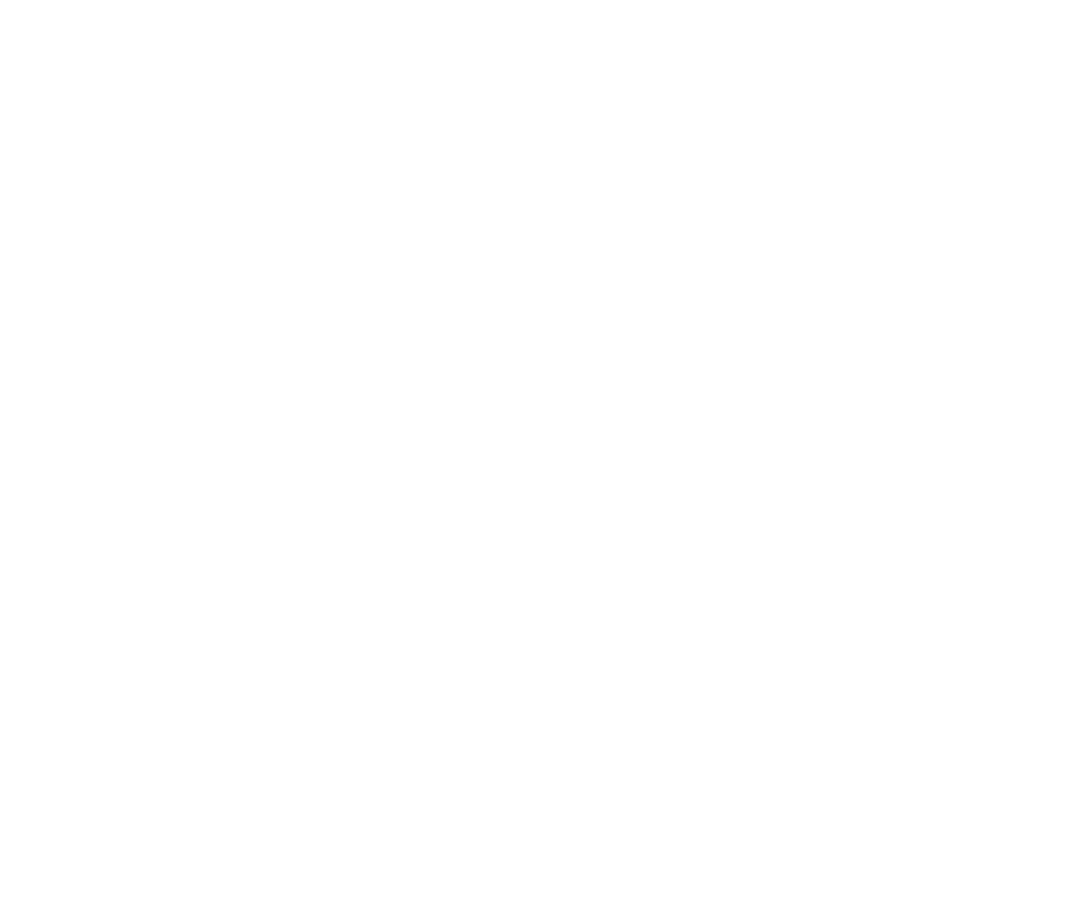
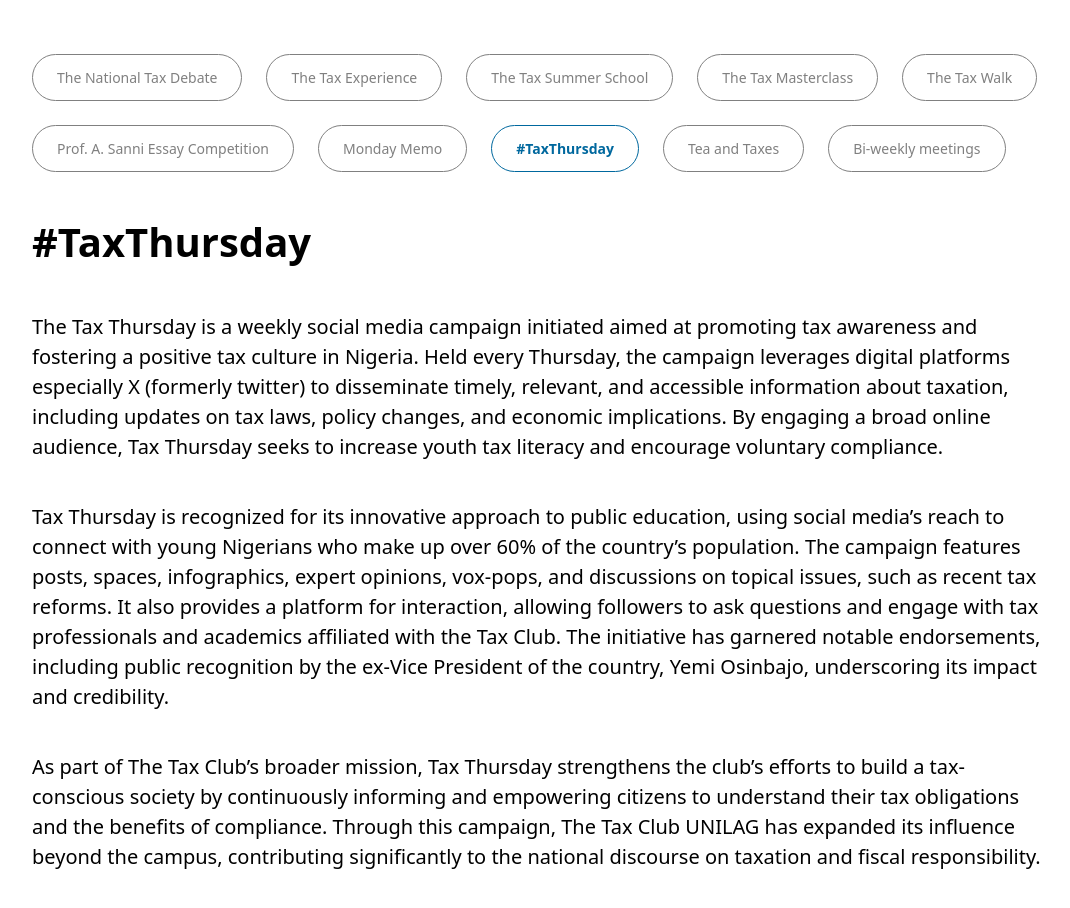
Before and after one commit to unilagtaxclub/TheTaxClub, a React (Vite) app: page /programmes/tt in a window 1280 px wide. Before the commit this address had no page. Shown: the part 152-1060 px from the top of the page, without its empty margins (96-1166 px from the left). Before the commit the page ends 800 px from the top, so only its background shows below. Built offline with nearby package versions, Linux system fonts and the light colour scheme.

Commit message:
designed tt page

```diff
--- a/src/App.tsx
+++ b/src/App.tsx
@@ -15,6 +15,7 @@
 import Ttw from "./pages/programmes/ttw";
 import Pasec from "./pages/programmes/pasec";
 import Mm from "./pages/programmes/mm";
+import Tt from "./pages/programmes/tt";
 
 const App = () => {
   const router = createBrowserRouter([
@@ -35,6 +36,7 @@
     { path: "/programmes/ttw", element: <Ttw /> },
     { path: "/programmes/pasec", element: <Pasec /> },
     { path: "/programmes/mm", element: <Mm /> },
+    { path: "/programmes/tt", element: <Tt /> },
   ]);
 
   return (
--- /dev/null
+++ b/src/pages/programmes/tt/index.tsx
@@ -0,0 +1,73 @@
+import { NavLink } from "react-router-dom";
+import Container from "../../../component/defaults/Container";
+import Footer from "../../../component/defaults/Footer";
+import Header from "../../../component/defaults/Header";
+import { programmeItems } from "../../../component/rawitems/ProgrammeItems";
+
+const Tt = () => {
+  return (
+    <Container>
+      <div className="lg:mt-[10vh] mt-10">
+        <Header />
+        <div className="lg:w-[80vw] w-[90vw] mt-14 mx-auto">
+          <div className="lg:flex hidden items-center flex-wrap gap-6 text-[14px]">
+            {programmeItems.map((item) => (
+              <NavLink
+                to={item.link}
+                key={item.id}
+                className={`${item.title === "#TaxThursday" ? "border-[#00689E] text-[#00689E] font-semibold" : "text-[#808080] border-[#808080]"} border rounded-full cursor-pointer py-3 px-6`}
+              >
+                {item.title}
+              </NavLink>
+            ))}
+          </div>
+
+          <div className="lg:text-[20px]">
+            <h2 className="lg:text-[40px] text-[24px] font-semibold lg:mt-10 mt-6">
+              #TaxThursday
+            </h2>
+            <p className="lg:mt-10 mt-6">
+              The Tax Thursday is a weekly social media campaign initiated aimed
+              at promoting tax awareness and fostering a positive tax culture in
+              Nigeria. Held every Thursday, the campaign leverages digital
+              platforms especially X (formerly twitter) to disseminate timely,
+              relevant, and accessible information about taxation, including
+              updates on tax laws, policy changes, and economic implications. By
+              engaging a broad online audience, Tax Thursday seeks to increase
+              youth tax literacy and encourage voluntary compliance.
+            </p>
+            <p className="lg:mt-10 mt-6">
+              Tax Thursday is recognized for its innovative approach to public
+              education, using social media’s reach to connect with young
+              Nigerians who make up over 60% of the country’s population. The
+              campaign features posts, spaces, infographics, expert opinions,
+              vox-pops, and discussions on topical issues, such as recent tax
+              reforms. It also provides a platform for interaction, allowing
+              followers to ask questions and engage with tax professionals and
+              academics affiliated with the Tax Club. The initiative has
+              garnered notable endorsements, including public recognition by the
+              ex-Vice President of the country, Yemi Osinbajo, underscoring its
+              impact and credibility.
+            </p>
+            <p className="lg:mt-10 mt-6">
+              As part of The Tax Club’s broader mission, Tax Thursday
+              strengthens the club’s efforts to build a tax-conscious society by
+              continuously informing and empowering citizens to understand their
+              tax obligations and the benefits of compliance. Through this
+              campaign, The Tax Club UNILAG has expanded its influence beyond
+              the campus, contributing significantly to the national discourse
+              on taxation and fiscal responsibility.
+            </p>
+
+            <button className="px-20 py-3 lg:mt-20 lg:w-auto w-[100%] mt-6 font-semibold text-[#fff] bg-[#00689e] rounded-xl">
+              Support this Cause
+            </button>
+          </div>
+        </div>
+      </div>
+      <Footer />
+    </Container>
+  );
+};
+
+export default Tt;
```
